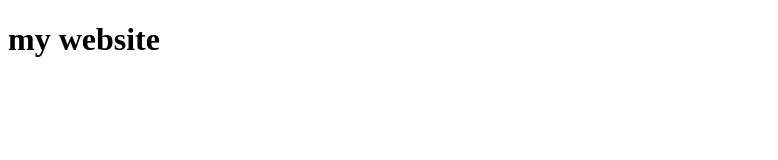
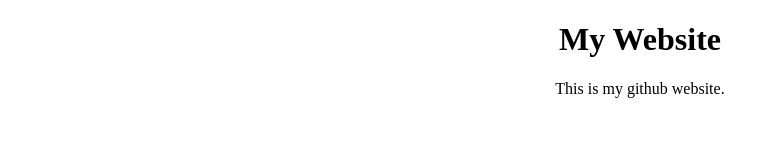
Before and after one commit to peter-lee20/peter-lee20.github.io, a plain HTML site: page index.html in a window 1280 px wide. Shown: the whole page, without its empty margins (0-778 px from the left). Drawn offline with Linux system fonts and the light colour scheme.

Commit message:
text formatting

```diff
--- a/index.html
+++ b/index.html
@@ -6,6 +6,8 @@
     <title></title>
   </head>
   <body>
-    <h1>my website</h1>
+    <h1 align="center">My Website</h1>
+
+    <p style="text-align: center">This is my github website.</p>
   </body>
 </html>
```
